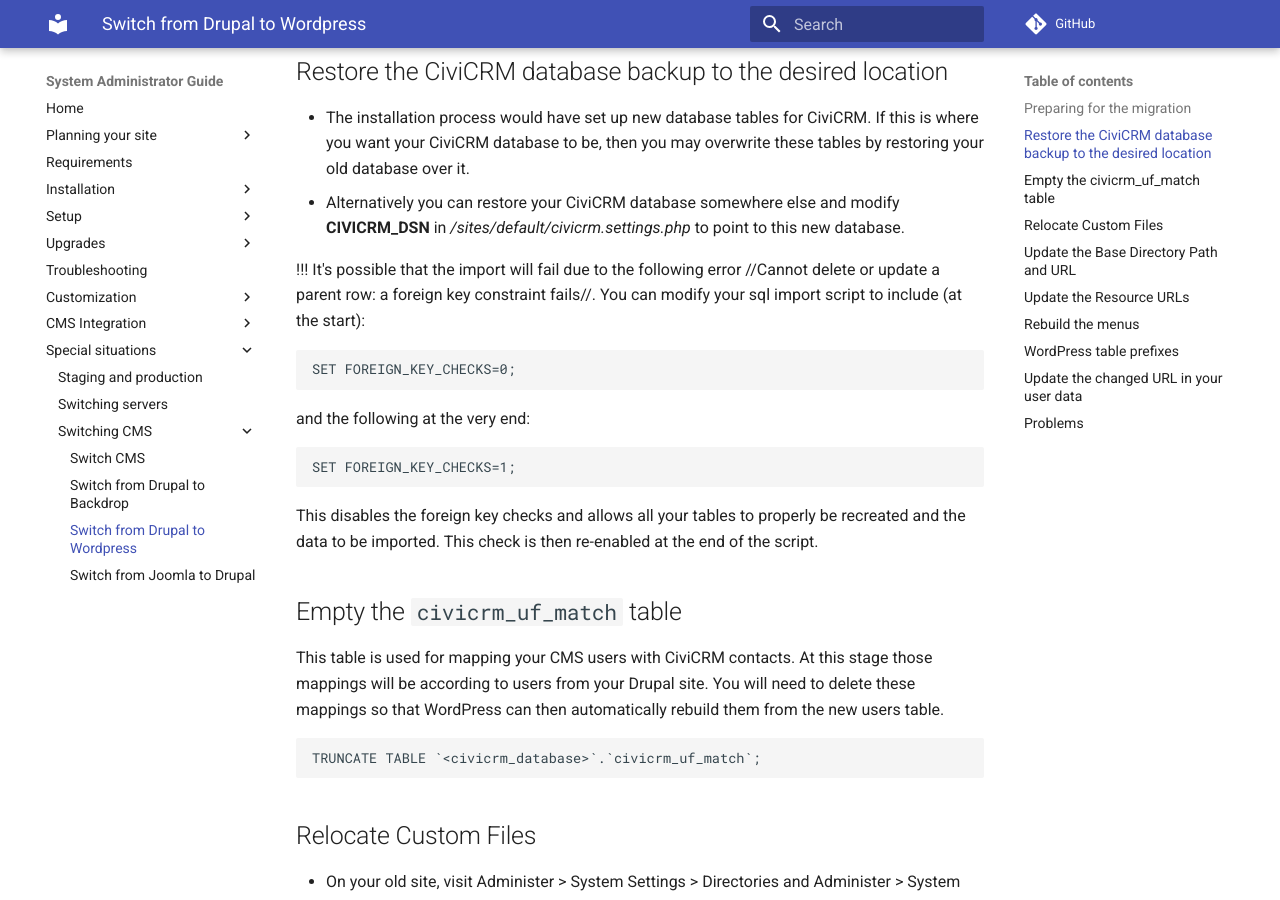
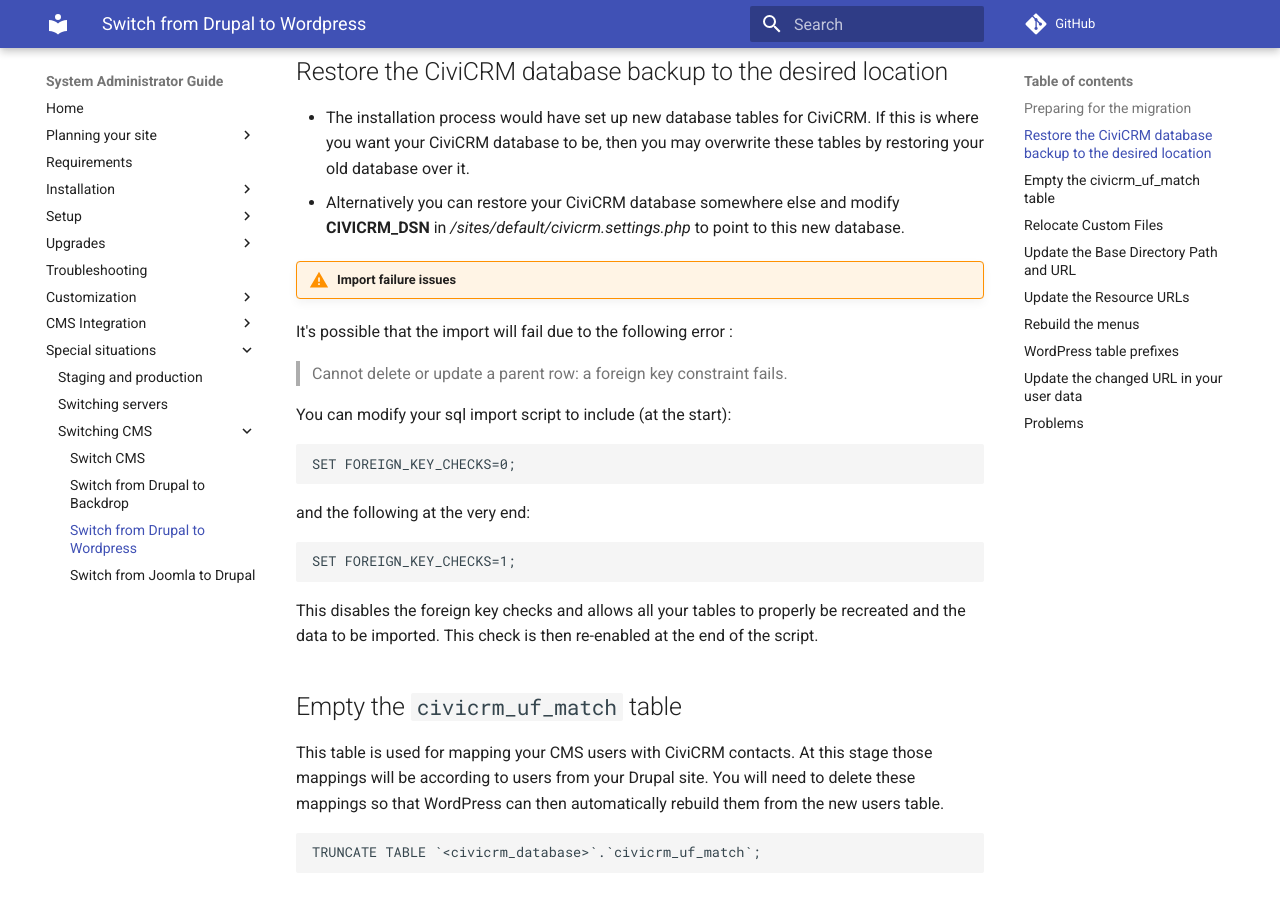
Before and after one commit to civicrm/civicrm-sysadmin-guide, an MkDocs documentation site: the page built from docs/misc/switching-cms/drupal-to-wordpress.md, in a window 1280 px wide and 900 px high, scrolled down 892 px. Built offline with MkDocs 1.6.1 and Material for MkDocs 9.7.7, drawn with Linux system fonts in a browser that asks for light colours; comment, search, counter and statistics services are not loaded; old or Windows-style settings are respelled for this version of MkDocs.

Commit message:
Update drupal-to-wordpress.md

````diff
--- a/docs/misc/switching-cms/drupal-to-wordpress.md
+++ b/docs/misc/switching-cms/drupal-to-wordpress.md
@@ -25,14 +25,20 @@
 * The installation process would have set up new database tables for CiviCRM. If this is where you want your CiviCRM database to be, then you may overwrite these tables by restoring your old database over it.
 * Alternatively you can restore your CiviCRM database somewhere else and modify **CIVICRM_DSN** in _<drupal_root>/sites/default/civicrm.settings.php_ to point to this new database.
 
-!!! It's possible that the import will fail due to the following error //Cannot delete or update a parent row: a foreign key constraint fails//. You can modify your sql import script to include (at the start):
+!!! warning "Import failure issues"
 
-```
+It's possible that the import will fail due to the following error :
+
+> Cannot delete or update a parent row: a foreign key constraint fails.
+
+You can modify your sql import script to include (at the start):
+
+``` SQL
 SET FOREIGN_KEY_CHECKS=0;
 ```
 and the following at the very end:
 
-```
+``` SQL
 SET FOREIGN_KEY_CHECKS=1;
 ```
 
````
